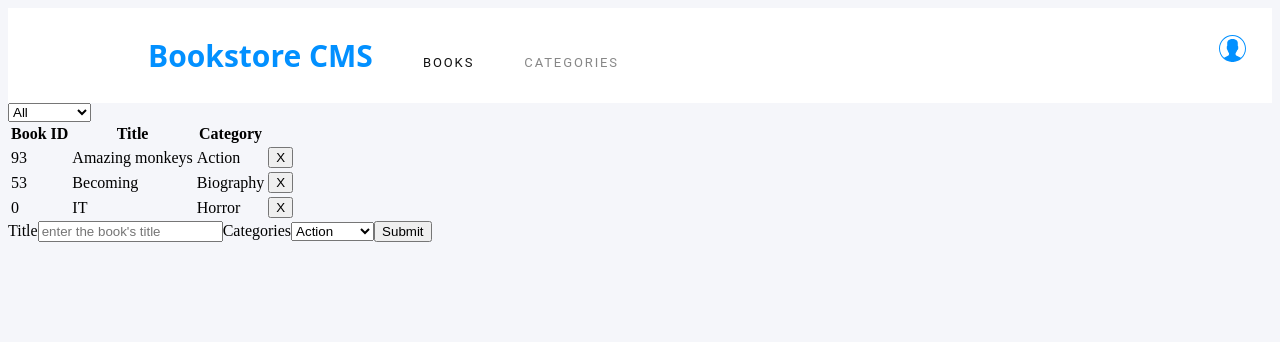
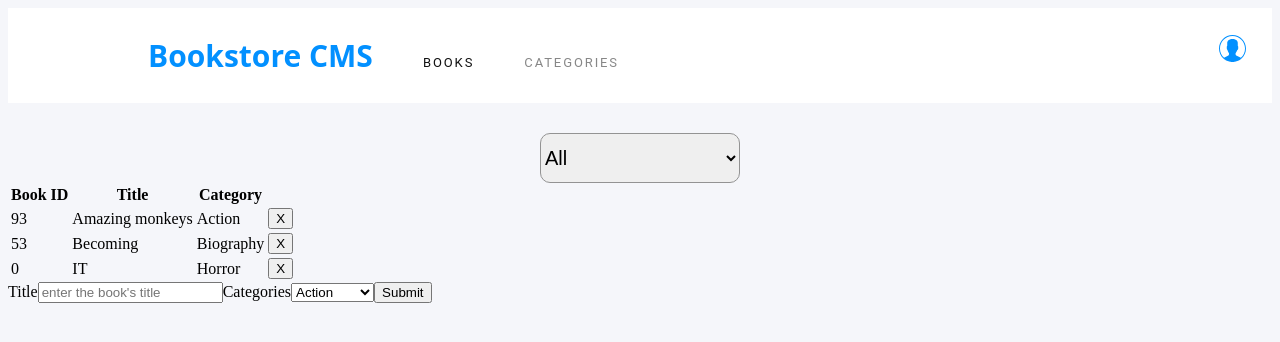
Before and after one commit to rida-elbahtouri/Bookstore, a React (Create React App) app: page / in a window 1280 px wide. Shown: the top 342 px of the page. Built offline with nearby package versions, Linux system fonts and the light colour scheme.

Commit message:
style filter

```diff
--- a/src/components/CategoryFilter.js
+++ b/src/components/CategoryFilter.js
@@ -18,10 +18,16 @@ const CategoryFilter = ({ CHANGE_FILTER }) => {
     CHANGE_FILTER(e.target.value);
   };
   return (
-    <div>
-      <select name="category" onChange={handleFilterChange}>
-        {categories.map(cat => (
-          <option key={cat}>{cat}</option>
+    <div className="categories-div">
+      <select
+        className="categories-filter"
+        name="category"
+        onChange={handleFilterChange}
+      >
+        {categories.map((cat) => (
+          <option key={cat}>
+            {cat}
+          </option>
         ))}
       </select>
     </div>
--- a/src/index.css
+++ b/src/index.css
@@ -85,3 +85,17 @@ a {
   margin-left: 50px;
 
 }
+
+.categories-div{
+  margin-top: 30px;
+  display: flex;
+  justify-content: center;
+}
+
+.categories-filter{
+  height: 50px;
+  width: 200px;
+  border-radius: 10px;
+  font-size: 20px;
+  border-color:#939393;
+}
```
